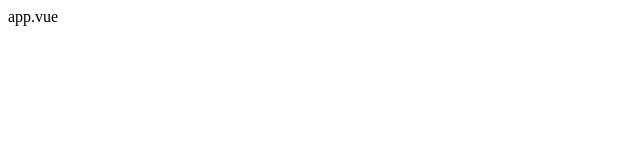
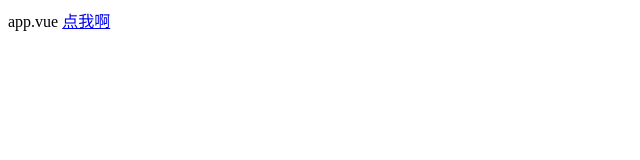
Before and after one commit to wanshanH/hmmianmian47, a Vue app: page / in a window 1280 px wide. Shown: the top 160 px of the page, without its empty margins (0-640 px from the left). Built offline with nearby package versions, Linux system fonts and the light colour scheme.

Commit message:
配置路由

```diff
--- a/package.json
+++ b/package.json
@@ -9,7 +9,8 @@
   },
   "dependencies": {
     "core-js": "^3.6.4",
-    "vue": "^2.6.11"
+    "vue": "^2.6.11",
+    "vue-router": "^3.1.5"
   },
   "devDependencies": {
     "@vue/cli-plugin-babel": "~4.2.0",
--- a/src/App.vue
+++ b/src/App.vue
@@ -1,15 +1,13 @@
 <template>
   <div>
     app.vue
+    <router-link to="#">点我啊</router-link>
   </div>
 </template>
 
 <script>
-export default {
-
-}
+export default {};
 </script>
 
 <style>
-
 </style>
--- a/src/main.js
+++ b/src/main.js
@@ -1,8 +1,10 @@
 import Vue from 'vue'
 import App from './App.vue'
+import {router} from './router/index'
 
 Vue.config.productionTip = false
 
 new Vue({
+  router,
   render: h => h(App),
 }).$mount('#app')
--- /dev/null
+++ b/src/router/index.js
@@ -0,0 +1,14 @@
+import Vue from 'vue'
+import VueRouter from 'vue-router'
+
+Vue.use(VueRouter)
+
+// const routes = []
+
+const router = new VueRouter({
+    routes: [
+
+    ]
+})
+
+export  {router}
```
Also changed, not shown: 1 other file (tests, documents, lock files or other folders).
